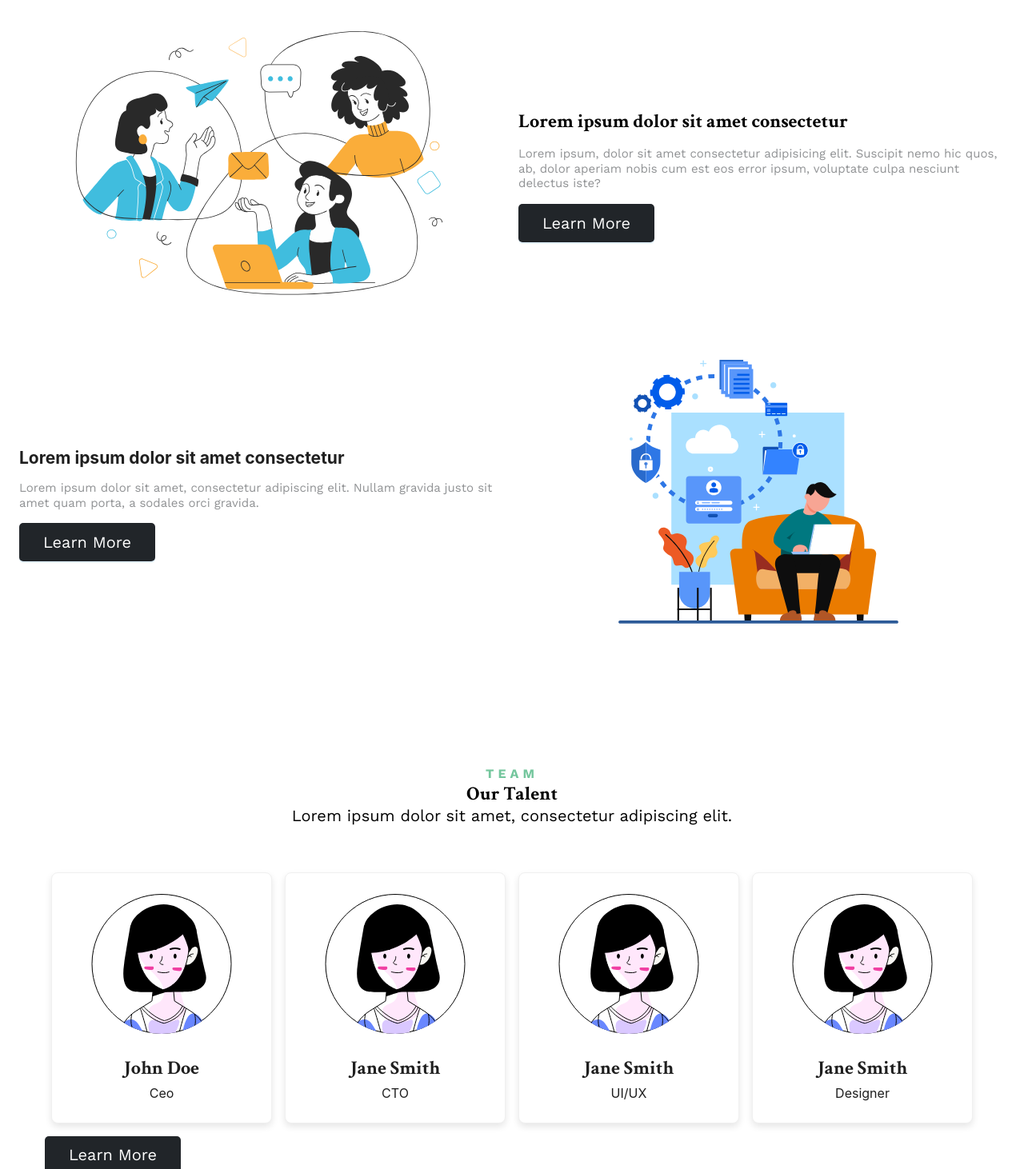
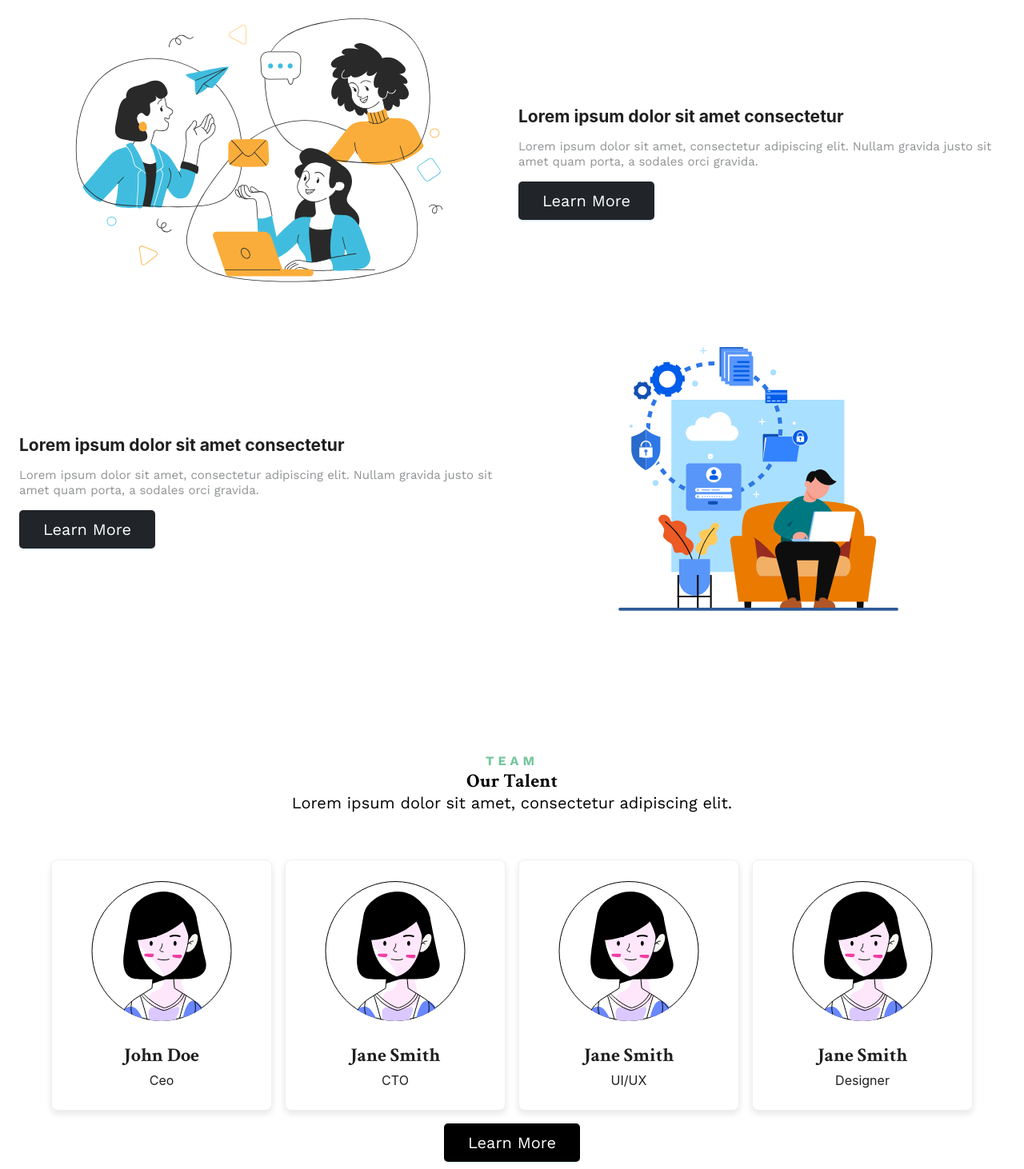
Before and after one commit to abzz1290/figma-Tproject, a React (Create React App) app: page / in a window 1280 px wide. Shown: the part 1080-2542 px from the top of the page at 80% size. Built offline with nearby package versions, Linux system fonts and the light colour scheme.

Commit message:
re-code cta sections

```diff
--- a/src/components/ctasections/CallToActionWithImage.css
+++ b/src/components/ctasections/CallToActionWithImage.css
@@ -1,5 +1,7 @@
-/* for both cta 1 and cta2 text color */
-p.section-container--text, .cta-section2-text {
+/* CallToActionWithImage.css */
+/* Text color and button styles for cta 1 */
+
+.cta-section-text {
   color: var(--color-dark-50, rgba(33, 37, 41, 0.5));
   font-feature-settings: "clig" off, "liga" off;
   font-family: Work Sans;
@@ -7,12 +9,9 @@ p.section-container--text, .cta-section2-text {
   font-style: normal;
   font-weight: 400;
   line-height: 125%; /* 18.75px */
-  /* margin-bottom: 5%; */
 }
 
-
-/* for all cta black btn */
-.cta-section--btn,.cta-section2-btn {
+.cta-section-btn {
   width: 170px;
   height: 48px;
   flex-shrink: 0;
@@ -28,27 +27,29 @@ p.section-container--text, .cta-section2-text {
   line-height: 125%; /* 25px */
 }
 
-.cta-section--btn:hover {
+.cta-section-btn:hover {
   background-color: white;
   color: black;
 }
 
-.cta-section2-container, .section-container {
+/* Container for cta 1 */
+.cta-section-container {
   gap: 16px;
   display: flex;
   flex-direction: column;
+  justify-content: center;
+  align-items: flex-start;
 }
 
-.cta-image{
+/* Image margin for cta 1 */
+.cta-image {
   margin-bottom: 30px;
 }
 
-/* for laptop and desktop screens */
-@media (min-width: 768px) {
-  .cta-main {
-    display: flex;
-    flex-direction: row;
-    align-items: center;
-    /* align-content: center; */
-  }
+.cta-main {
+  display: flex;
+  flex-direction: row;
+  align-content: center;
+  justify-content: center;
+  align-items: center;
 }
--- a/src/components/ctasections/CallToActionWithImage.tsx
+++ b/src/components/ctasections/CallToActionWithImage.tsx
@@ -1,31 +1,44 @@
-import { Row, Col, Button } from "antd";
-import laptopImage from "./assets/ctafirstsec.svg";
+import { Row, Col, Button } from 'antd';
+import laptopImage from './assets/ctafirstsec.svg';
 import './CallToActionWithImage.css';
 
 const CallToActionWithImage = () => {
   return (
-
-      <Row gutter={16}>
-        <div className="cta-main">
-        <Col xs={24} sm={12} md={6} lg={12}>
+    <section className='cta-section'>
+      <Row gutter={16} justify="center" align="middle">
+        {/* For desktop devices */}
+        <Col xs={0} sm={0} md={12}>
           <div className="cta-img">
-          <img className="cta-image" src={laptopImage} alt="Laptop" style={{ maxWidth: "100%" }} />
+            <img className='cta-image' src={laptopImage} alt="Laptop" style={{ maxWidth: '100%' }} />
           </div>
         </Col>
-        <Col xs={24} sm={12} md={6} lg={12}>
-          <div className="section-container">
-            <h2 className="heading">Lorem ipsum dolor sit amet consectetur</h2>
-            <p className="section-container--text">
-              Lorem ipsum, dolor sit amet consectetur adipisicing elit. Suscipit
-              nemo hic quos, ab, dolor aperiam nobis cum est eos error ipsum,
-              voluptate culpa nesciunt delectus iste?
+        <Col xs={0} sm={0} md={12}>
+          <div className='cta-section-container'>
+            <h2 className='cta-section-heading'>Lorem ipsum dolor sit amet consectetur</h2>
+            <p className='cta-section-text'>
+              Lorem ipsum dolor sit amet, consectetur adipiscing elit. Nullam
+              gravida justo sit amet quam porta, a sodales orci gravida.
             </p>
-            <Button className="cta-section--btn" type="primary">Learn More</Button>
+            <Button className='cta-section-btn' type="primary">Learn More</Button>
           </div>
         </Col>
+
+        {/* For mobile devices */}
+        <Col xs={24} sm={24} md={0}>
+          <div className="cta-img">
+            <img className='cta-image' src={laptopImage} alt="Laptop" style={{ maxWidth: '100%' }} />
           </div>
+          <div className='cta-section-container'>
+            <h2 className='cta-section-heading'>Lorem ipsum dolor sit amet consectetur</h2>
+            <p className='cta-section-text'>
+              Lorem ipsum dolor sit amet, consectetur adipiscing elit. Nullam
+              gravida justo sit amet quam porta, a sodales orci gravida.
+            </p>
+            <Button className='cta-section-btn' type="primary">Learn More</Button>
+          </div>
+        </Col>
       </Row>
-
+    </section>
   );
 };
 
--- a/src/components/ctasections/CallToActionWithImageReversed.css
+++ b/src/components/ctasections/CallToActionWithImageReversed.css
@@ -1,5 +1,84 @@
+/* Basic styling for the responsive container */
+.responsive-container {
+  padding: 20px;
+}
+
+/* Centered layout on mobile */
 @media (max-width: 768px) {
-  .cta-section2-row {
-    flex-direction: column-reverse;
+  .content-col,
+  .image-col {
+    display: flex;
+    justify-content: center;
+    align-items: center;
+    text-align: center;
+    flex-direction: column; /* Stack elements vertically on mobile */
+    gap: 16px; /* Add gap between elements */
+  }
+
+  .content-col {
+    order: 2; /* Move content below the image */
+  }
+
+  .image-col {
+    order: 1; /* Move image to the top */
   }
 }
+
+/* Styling for desktop layout */
+@media (min-width: 769px) {
+  .content-col,
+  .image-col {
+    display: flex;
+    justify-content: center;
+    align-items: center;
+    text-align: center;
+    flex-direction: column; /* Stack elements vertically on desktop */
+    gap: 16px; /* Add gap between elements */
+  }
+}
+
+/* Additional styling for the content and image */
+.content {
+  padding: 20px;
+}
+
+.cta-section2-text {
+  color: var(--color-dark-50, rgba(33, 37, 41, 0.5));
+  font-feature-settings: "clig" off, "liga" off;
+  font-family: Work Sans;
+  font-size: 15px;
+  font-style: normal;
+  font-weight: 400;
+  line-height: 125%; /* 18.75px */
+}
+
+.image {
+  padding: 20px;
+}
+
+.cta-section2-btn {
+  width: 170px;
+  height: 48px;
+  flex-shrink: 0;
+  border-radius: 5px;
+  background: var(--color-dark, #212529);
+  color: #fff;
+  text-align: center;
+  font-feature-settings: "clig" off, "liga" off;
+  font-family: Work Sans;
+  font-size: 20px;
+  font-style: normal;
+  font-weight: 400;
+  line-height: 125%;
+}
+
+.cta-section2-btn:hover {
+  background-color: white;
+  color: black;
+}
+
+.cta-section2-container {
+  gap: 16px;
+  display: flex;
+  flex-direction: column;
+}
--- a/src/components/ctasections/CallToActionWithImageReversed.tsx
+++ b/src/components/ctasections/CallToActionWithImageReversed.tsx
@@ -1,14 +1,16 @@
 import { Row, Col, Button } from 'antd';
 import laptopImage from './assets/ctasecondsec.svg';
 import './CallToActionWithImageReversed.css';
-import './CallToActionWithImage.css';
 
 const CallToActionWithImageReversed = () => {
   return (
     <section className='cta-section2'>
-      <Row gutter={16} className='cta-section2-row'>
-      <div className="cta-main">
-        <Col xs={24} md={12}>
+      <Row gutter={16}>
+        {/* For mobile and tablet devices */}
+        <Col xs={24} sm={24} md={0}>
+          <div className="cta-img">
+            <img className='cta-image' src={laptopImage} alt="Laptop" style={{ maxWidth: '100%' }} />
+          </div>
           <div className='cta-section2-container'>
             <h2 className='cta-section2-heading'>Lorem ipsum dolor sit amet consectetur</h2>
             <p className='cta-section2-text'>
@@ -18,12 +20,23 @@ const CallToActionWithImageReversed = () => {
             <Button className='cta-section2-btn' type="primary">Learn More</Button>
           </div>
         </Col>
-        <Col xs={24} md={12}>
-        <div className="cta-img">
-          <img className='cta-image' src={laptopImage} alt="Laptop" style={{ maxWidth: '100%' }} />
-          </div>
+
+        {/* For desktop devices */}
+        <Col xs={0} sm={0} md={24}>
+          <Row gutter={16} align="middle">
+            <Col xs={24} md={12} className='cta-section2-container'>
+              <h2 className='cta-section2-heading'>Lorem ipsum dolor sit amet consectetur</h2>
+              <p className='cta-section2-text'>
+                Lorem ipsum dolor sit amet, consectetur adipiscing elit. Nullam
+                gravida justo sit amet quam porta, a sodales orci gravida.
+              </p>
+              <Button className='cta-section2-btn' type="primary">Learn More</Button>
+            </Col>
+            <Col xs={24} md={12} className='cta-img'>
+              <img className='cta-image' src={laptopImage} alt="Laptop" style={{ maxWidth: '100%' }} />
+            </Col>
+          </Row>
         </Col>
-          </div>
       </Row>
     </section>
   );
--- a/src/components/teamsection/OurTeamSection.css
+++ b/src/components/teamsection/OurTeamSection.css
@@ -3,20 +3,25 @@
     padding: 0 10%;
     row-gap: 40px !important;
   }
+
+}
+
+.team-btn-col {
+  display: flex;
+  justify-content: center;
 }
 
 .team-btn {
   width: 170px;
   height: 48px;
-  flex-shrink: 0;
   border-radius: 5px;
-  background: var(--color-dark, #212529);
-  color: #fff;
+  background: #000; /* Updated background color */
+  color: #fff; /* Text color */
   text-align: center;
   font-feature-settings: "clig" off, "liga" off;
   font-family: Work Sans;
   font-size: 20px;
   font-style: normal;
   font-weight: 400;
-  line-height: 125%;
+  box-shadow: 0 2px 0 rgba(5, 145, 255, 0.1);
 }
--- a/src/components/teamsection/OurTeamSection.tsx
+++ b/src/components/teamsection/OurTeamSection.tsx
@@ -6,7 +6,6 @@ import member1Image from "./assets/member1.svg";
 import member2Image from "./assets/member1.svg";
 import member3Image from "./assets/member1.svg";
 import member4Image from "./assets/member1.svg";
-
 
 const OurTeamSection: React.FC = () => {
   return (
@@ -50,7 +49,11 @@ const OurTeamSection: React.FC = () => {
             imageSrc={member4Image}
           />
         </Col>
-      <Button className='team-btn' type="primary">Learn More</Button>
+        <Col xs={24} className="team-btn-col">
+          <div className="team-btn-div">
+            <Button className="team-btn" type="primary">Learn More</Button>
+          </div>
+        </Col>
       </Row>
     </section>
   );
```
